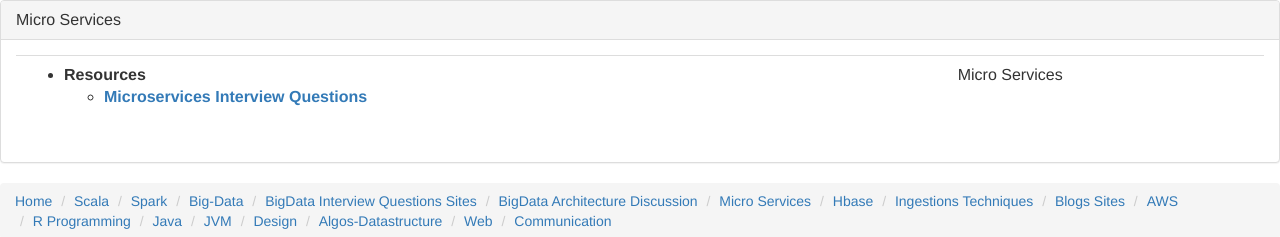
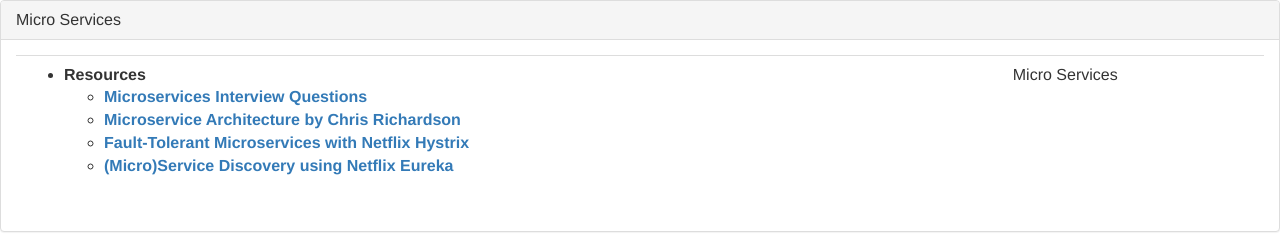
Before and after one commit to rohitk77/rohitk77.github.io, a plain HTML site: page html/microservices.html in a window 1280 px wide. Shown: the top 237 px of the page. Drawn offline with Linux system fonts and the light colour scheme.

Commit message:
updated for Microservices

```diff
--- a/html/microservices.html
+++ b/html/microservices.html
@@ -29,6 +29,18 @@ $(function(){
 						<li><a target="_blank" href="http://www.dineshonjava.com/2017/04/spring-boot-microservices-interview-questions-answers.html">Microservices Interview Questions</a></li>
 
 					</ul>
+					<ul>
+						<li><a target="_blank" href="http://microservices.io/">Microservice Architecture by Chris Richardson</a></li>
+
+					</ul>
+					<ul>
+						<li><a target="_blank" href="https://www.todaysoftmag.com/article/1531/fault-tolerant-microservices-with-netflix-hystrix">Fault-Tolerant Microservices with Netflix Hystrix</a></li>
+
+					</ul>
+					<ul>
+						<li><a target="_blank" href="https://www.todaysoftmag.com/article/1429/micro-service-discovery-using-netflix-eureka">(Micro)Service Discovery using Netflix Eureka</a></li>
+
+					</ul>
 				</ul>
 			</td>
 			<td>
```
